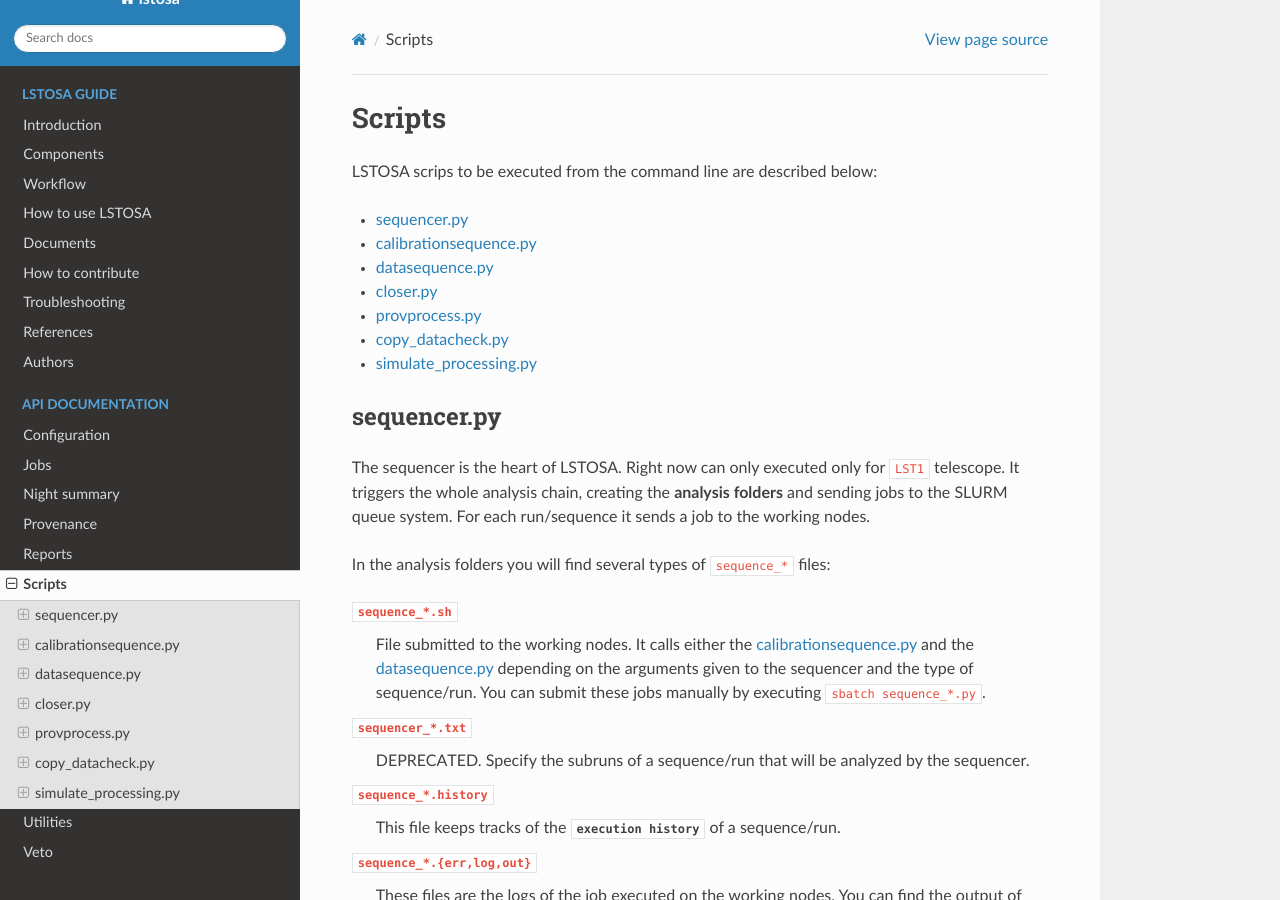
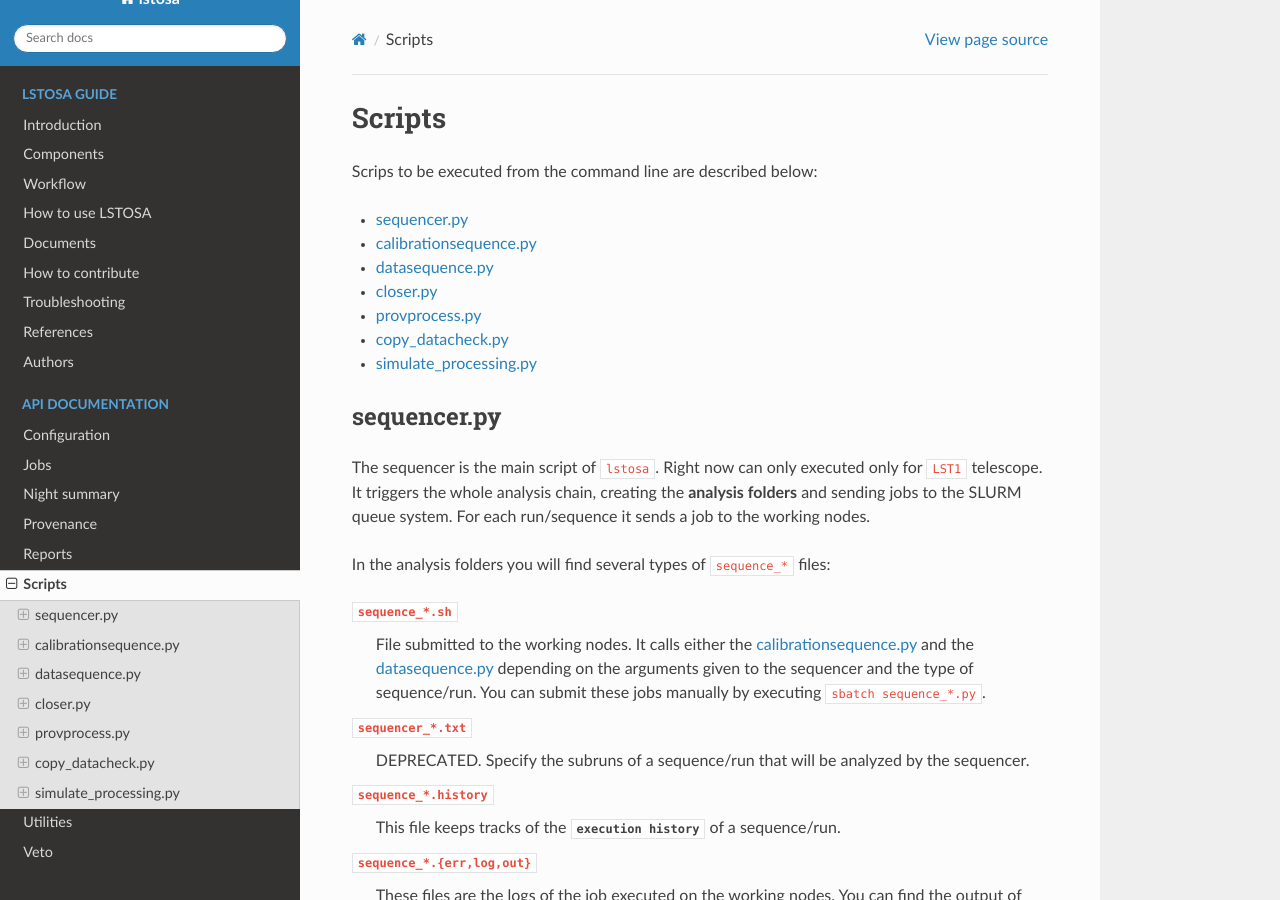
Before and after one commit to cta-observatory/lstosa, a Sphinx documentation site: the page built from docs/scripts/index.rst, in a window 1280 px wide and 900 px high. Built offline with Sphinx 7.4.7 and the Read the Docs theme 2.0.0, drawn with Linux system fonts in a browser that asks for light colours; some of the changed lines change nothing that is shown; some of the changed text lies outside the part shown.

Commit message:
minor fixes

```diff
--- a/docs/scripts/index.rst
+++ b/docs/scripts/index.rst
@@ -2,7 +2,7 @@
 
 Scripts
 =======
-LSTOSA scrips to be executed from the command line are described below:
+Scrips to be executed from the command line are described below:
 
 * `sequencer.py`_
 * `calibrationsequence.py`_
@@ -18,7 +18,7 @@
 sequencer.py
 ++++++++++++
 
-The sequencer is the heart of LSTOSA. Right now can only executed
+The sequencer is the main script of ``lstosa``. Right now can only executed
 only for ``LST1`` telescope. It triggers the whole analysis chain,
 creating the **analysis folders** and sending jobs to the SLURM queue system.
 For each run/sequence it sends a job to the working nodes.
@@ -110,10 +110,9 @@
 closer.py
 +++++++++
 
-Closer script for OSA, check that all sequences are finished and
-completed, extract the provenance from the ``prov.log`` file and
-merge the DL1 data-check files. It also moves the analysis products
-to their final destinations.
+Checks that all sequences are finished and completed, extract the
+provenance from the ``prov.log`` file and merge the DL1 data-check files.
+It also moves the analysis products to their final destinations.
 
 .. warning::
 
```
